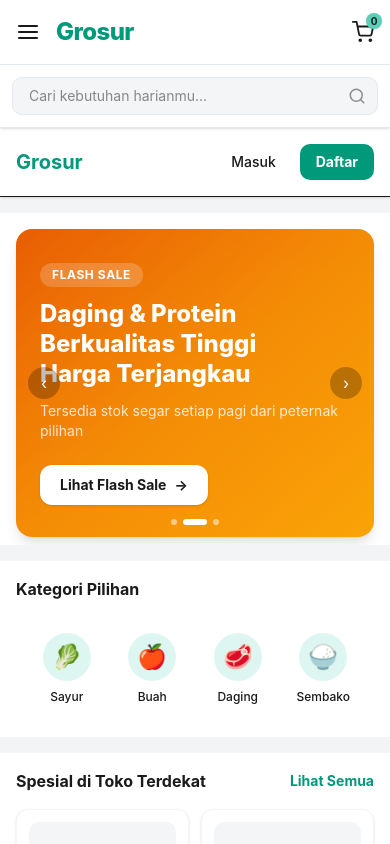
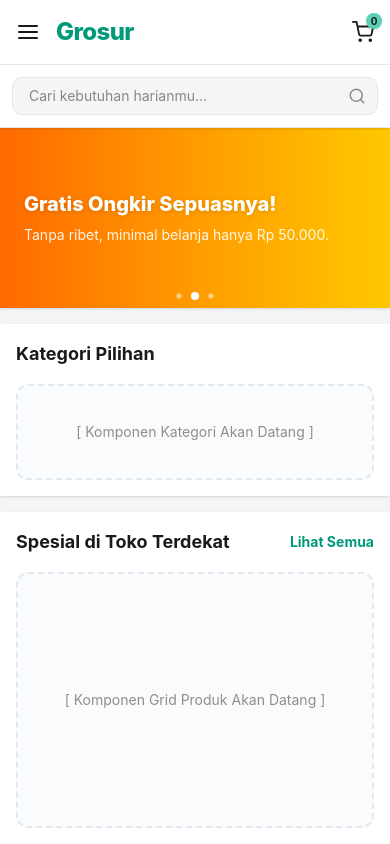
Before and after one commit to damar-94/grosur-frontend, a Next.js app: page / in a window 390 px wide. Shown: the top 844 px of the page. Built offline with nearby package versions, Linux system fonts and the light colour scheme; no server answers.

Commit message:
feat(fe): build mobile-responsive hero banner using swiperjs and update homepage layout

```diff
--- a/src/app/page.tsx
+++ b/src/app/page.tsx
@@ -1,78 +1,41 @@
 "use client";
 
-import { useNearestStoreFetch } from "@/hooks/useNearestStore";
-import Header from "@/components/Header";
-import CategoryGrid from "@/components/CategoryGrid";
-import ProductCard from "@/components/ProductCard";
 import HeroBanner from "@/components/HeroBanner";
 
 export default function HomePage() {
-  const { error } = useNearestStoreFetch();
+  return (
+    // Note: The background color is inherited from globals.css (--background)
+    <div className="mx-auto max-w-[1200px] space-y-4 pb-20 pt-0 md:space-y-6 md:px-6 md:pt-6">
 
-  return (
-    // 1. Tokopedia style base: Soft gray background, bottom padding for mobile nav, no bottom padding on desktop
-    <main className="min-h-screen bg-[#f3f4f5] pb-20 md:pb-8 font-sans">
-
-      {/* 2. Sticky Header (Assuming your Header component has fixed/sticky positioning) */}
-      <Header />
-
-      {/* 3. Main Content Container: Max width 1200px for desktop, centered */}
-      <div className="max-w-[1200px] mx-auto px-0 md:px-4 pt-4 md:pt-6 space-y-4 md:space-y-6">
-
-        {error && (
-          <div className="mx-4 md:mx-0 px-4 py-3 text-sm text-center text-amber-700 bg-amber-50 border border-amber-200 rounded-lg shadow-sm">
-            📍 Lokasi tidak tersedia. Menampilkan produk dari toko utama kami.
-          </div>
-        )}
-
-        {/* Hero Section: Full width on mobile, rounded corners with shadow on desktop */}
-        <section className="bg-white md:rounded-xl md:shadow-sm overflow-hidden">
+      {/* Hero Section
+        On mobile, it touches the screen edges. On desktop, it respects the md:px-6 padding.
+      */}
+      <section>
         <HeroBanner />
       </section>
 
-        {/* Category Section */}
-        <section className="bg-white p-4 md:p-6 md:rounded-xl md:shadow-sm">
-          <h2 className="text-base md:text-lg font-bold text-[#1a1a1a] mb-4">Kategori Pilihan</h2>
-          <CategoryGrid />
+      {/* Placeholder for Category Section */}
+      <section className="bg-card px-4 py-4 md:rounded-xl md:p-6 shadow-sm">
+        <h2 className="mb-4 text-lg font-bold text-foreground">Kategori Pilihan</h2>
+        <div className="h-24 w-full rounded-lg border-2 border-dashed border-muted bg-muted/20 flex items-center justify-center text-muted-foreground text-sm">
+          [ Komponen Kategori Akan Datang ]
+        </div>
       </section>
 
-        {/* Product Grid Section */}
-        <section className="bg-white p-4 md:p-6 md:rounded-xl md:shadow-sm">
-          <div className="flex justify-between items-center mb-4 md:mb-6">
-            <h2 className="text-base md:text-xl font-bold text-[#1a1a1a]">
-              Spesial di Toko Terdekat
-            </h2>
-            <button className="text-sm font-bold text-[#00997a] hover:text-[#007a61] transition-colors">
+      {/* Placeholder for Product Grid (Task US-1.7.2) */}
+      <section className="bg-card px-4 py-4 md:rounded-xl md:p-6 shadow-sm">
+        <div className="mb-4 flex items-center justify-between">
+          <h2 className="text-lg font-bold text-foreground">Spesial di Toko Terdekat</h2>
+          <button className="text-sm font-bold text-primary hover:text-primary-light transition-colors">
             Lihat Semua
           </button>
         </div>
 
-          {/* Responsive Grid Magic:
-            - Mobile (Default): 2 columns, small gap
-            - Tablet (md): 4 columns, larger gap
-            - Desktop (lg): 5 columns
-            - Widescreen (xl): 6 columns
-          */}
-          <div className="grid grid-cols-2 md:grid-cols-4 lg:grid-cols-5 xl:grid-cols-6 gap-3 md:gap-4">
-            {/* Example Products - Replace with mapping your actual data later */}
-            <ProductCard name="Bayam Segar 250g" price="4.500" discount={true} />
-            <ProductCard name="Ayam Broiler 1kg" price="35.000" />
-            <ProductCard name="Apel Fuji 500g" price="22.000" discount={true} />
-            <ProductCard name="Beras Premium 5kg" price="65.000" />
-            <ProductCard name="Telur Ayam Kampung 10pcs" price="28.000" />
-            <ProductCard name="Susu UHT Full Cream 1L" price="18.500" discount={true} />
-
-            {/* Duplicate for visual grid testing */}
-            <ProductCard name="Bayam Segar 250g" price="4.500" discount={true} />
-            <ProductCard name="Ayam Broiler 1kg" price="35.000" />
-            <ProductCard name="Apel Fuji 500g" price="22.000" discount={true} />
-            <ProductCard name="Beras Premium 5kg" price="65.000" />
-            <ProductCard name="Telur Ayam Kampung 10pcs" price="28.000" />
-            <ProductCard name="Susu UHT Full Cream 1L" price="18.500" discount={true} />
+        <div className="h-64 w-full rounded-lg border-2 border-dashed border-muted bg-muted/20 flex items-center justify-center text-muted-foreground text-sm">
+          [ Komponen Grid Produk Akan Datang ]
         </div>
       </section>
 
     </div>
-    </main>
   );
 }
--- a/src/components/HeroBanner.tsx
+++ b/src/components/HeroBanner.tsx
@@ -1,113 +1,79 @@
-// src/components/HeroBanner.tsx
 "use client";
 
-import { useState, useEffect, useCallback } from "react";
+import { Swiper, SwiperSlide } from "swiper/react";
+import { Autoplay, Pagination } from "swiper/modules";
 
-const slides = [
+// Import Swiper core and required modules styles
+import "swiper/css";
+import "swiper/css/pagination";
+
+// Placeholder data (Later this can come from your backend API)
+const banners = [
   {
     id: 1,
-    tag: "Promo Hari Ini",
-    title: "Belanja Sayur & Buah\nSegar Langsung\nke Pintu Rumahmu",
-    subtitle: "Dapatkan diskon hingga 30% untuk produk pilihan setiap hari",
-    cta: "Belanja Sekarang",
-    bg: "from-[#00997a] via-[#00b991] to-[#59cfb7]",
-    badge: "🥬 Sayur Segar",
+    title: "Sayuran Segar Panen Hari Ini",
+    subtitle: "Diskon spesial hingga 50% khusus di toko terdekatmu.",
+    bg: "bg-gradient-to-r from-primary to-accent",
   },
   {
     id: 2,
-    tag: "Flash Sale",
-    title: "Daging & Protein\nBerkualitas Tinggi\nHarga Terjangkau",
-    subtitle: "Tersedia stok segar setiap pagi dari peternak pilihan",
-    cta: "Lihat Flash Sale",
-    bg: "from-[#e85d04] via-[#f48c06] to-[#faa307]",
-    badge: "🥩 Daging Segar",
+    title: "Gratis Ongkir Sepuasnya!",
+    subtitle: "Tanpa ribet, minimal belanja hanya Rp 50.000.",
+    bg: "bg-gradient-to-r from-orange-500 to-yellow-400",
   },
   {
     id: 3,
-    tag: "Gratis Ongkir",
-    title: "Gratis Ongkos Kirim\nMinimum Belanja\nRp 100.000",
-    subtitle: "Berlaku untuk semua kurir JNE, POS, dan TIKI",
-    cta: "Gunakan Voucher",
-    bg: "from-[#7209b7] via-[#9b2226] to-[#ae2012]",
-    badge: "🚚 Gratis Ongkir",
+    title: "Daging & Ayam Premium",
+    subtitle: "Kualitas restoran, harga ramah di kantong.",
+    bg: "bg-gradient-to-r from-blue-600 to-cyan-500",
   },
 ];
 
 export default function HeroBanner() {
-  const [current, setCurrent] = useState(0);
+  return (
+    <div className="w-full">
+      <Swiper
+        modules={[Autoplay, Pagination]}
+        spaceBetween={0}
+        slidesPerView={1}
+        loop={true}
+        autoplay={{
+          delay: 4000,
+          disableOnInteraction: false,
+        }}
+        pagination={{
+          clickable: true,
+          dynamicBullets: true,
+        }}
+        // Mobile: 180px height & sharp edges. Desktop: up to 400px height & rounded corners
+        className="h-[180px] w-full sm:h-[250px] md:h-[350px] lg:h-[400px] md:rounded-xl shadow-sm z-0"
+      >
+        {banners.map((banner) => (
+          <SwiperSlide key={banner.id}>
+            {/* The actual slide content */}
+            <div className={`flex h-full w-full flex-col justify-center px-6 md:px-16 ${banner.bg}`}>
+              <h2 className="mb-2 max-w-xl text-xl font-extrabold text-white drop-shadow-sm md:text-3xl lg:text-4xl leading-tight">
+                {banner.title}
+              </h2>
+              <p className="max-w-md text-sm text-white/90 md:text-lg">
+                {banner.subtitle}
+              </p>
+            </div>
+          </SwiperSlide>
+        ))}
+      </Swiper>
 
-  const next = useCallback(() => setCurrent((c) => (c + 1) % slides.length), []);
-  const prev = () => setCurrent((c) => (c - 1 + slides.length) % slides.length);
-
-  useEffect(() => {
-    const id = setInterval(next, 4500);
-    return () => clearInterval(id);
-  }, [next]);
-
-  const slide = slides[current];
-
-  return (
-    <div className="relative mx-4 mt-4 mb-2 overflow-hidden rounded-2xl shadow-lg select-none">
-      {/* Background */}
-      <div className={`bg-gradient-to-br ${slide.bg} transition-all duration-700`}>
-        <div className="relative px-6 py-8 md:px-10 md:py-12">
-          {/* Tag pill */}
-          <span className="inline-block px-3 py-1 mb-3 text-xs font-bold tracking-wider uppercase bg-white/20 text-white rounded-full backdrop-blur-sm">
-            {slide.tag}
-          </span>
-
-          {/* Title */}
-          <h1 className="whitespace-pre-line text-2xl md:text-4xl font-extrabold text-white leading-tight mb-3">
-            {slide.title}
-          </h1>
-
-          {/* Subtitle */}
-          <p className="text-sm md:text-base text-white/80 mb-6 max-w-md">
-            {slide.subtitle}
-          </p>
-
-          {/* CTA */}
-          <button className="inline-flex items-center gap-2 px-5 py-2.5 text-sm font-bold bg-white text-[#1a1a1a] rounded-xl shadow hover:shadow-md active:scale-95 transition-all">
-            {slide.cta}
-            <span>→</span>
-          </button>
-
-          {/* Floating badge */}
-          <div className="absolute top-6 right-6 hidden md:flex flex-col items-center justify-center w-24 h-24 rounded-2xl bg-white/20 backdrop-blur-sm border border-white/30 text-4xl shadow-lg">
-            {slide.badge.split(" ")[0]}
-          </div>
-        </div>
-      </div>
-
-      {/* Prev / Next arrows */}
-      <button
-        onClick={prev}
-        aria-label="Previous slide"
-        className="absolute left-3 top-1/2 -translate-y-1/2 w-8 h-8 flex items-center justify-center rounded-full bg-black/25 text-white hover:bg-black/40 transition"
-      >
-        ‹
-      </button>
-      <button
-        onClick={next}
-        aria-label="Next slide"
-        className="absolute right-3 top-1/2 -translate-y-1/2 w-8 h-8 flex items-center justify-center rounded-full bg-black/25 text-white hover:bg-black/40 transition"
-      >
-        ›
-      </button>
-
-      {/* Dot indicators */}
-      <div className="absolute bottom-3 left-1/2 -translate-x-1/2 flex gap-1.5">
-        {slides.map((_, i) => (
-          <button
-            key={i}
-            onClick={() => setCurrent(i)}
-            aria-label={`Go to slide ${i + 1}`}
-            className={`h-1.5 rounded-full transition-all duration-300 ${
-              i === current ? "w-6 bg-white" : "w-1.5 bg-white/50"
-            }`}
-          />
-        ))}
-      </div>
+      {/* Global CSS override for Swiper Pagination Colors to match your Brand */}
+      <style jsx global>{`
+        .swiper-pagination-bullet {
+          background-color: #ffffff;
+          opacity: 0.5;
+        }
+        .swiper-pagination-bullet-active {
+          background-color: #ffffff;
+          opacity: 1;
+        }
+      `}</style>
     </div>
   );
 }
```
Lines whose indentation alone changed are shown as unchanged.
